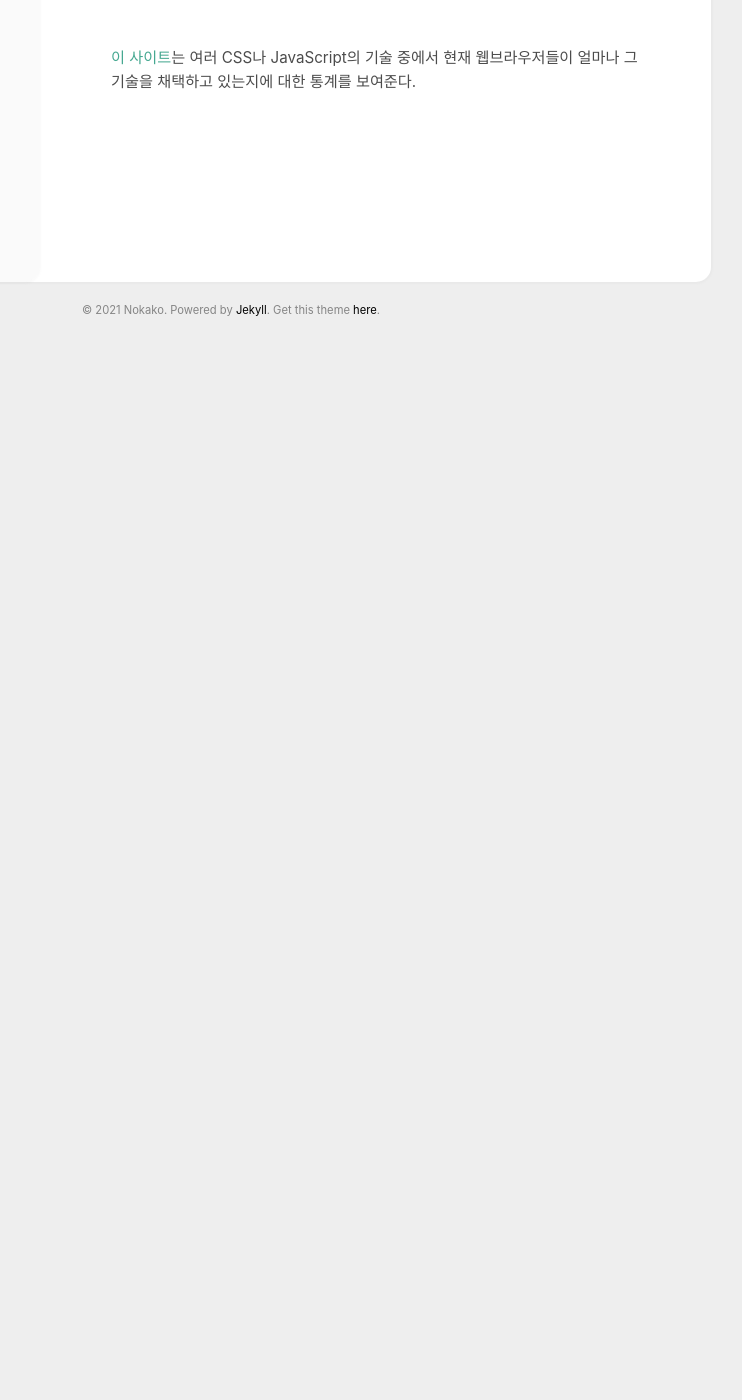
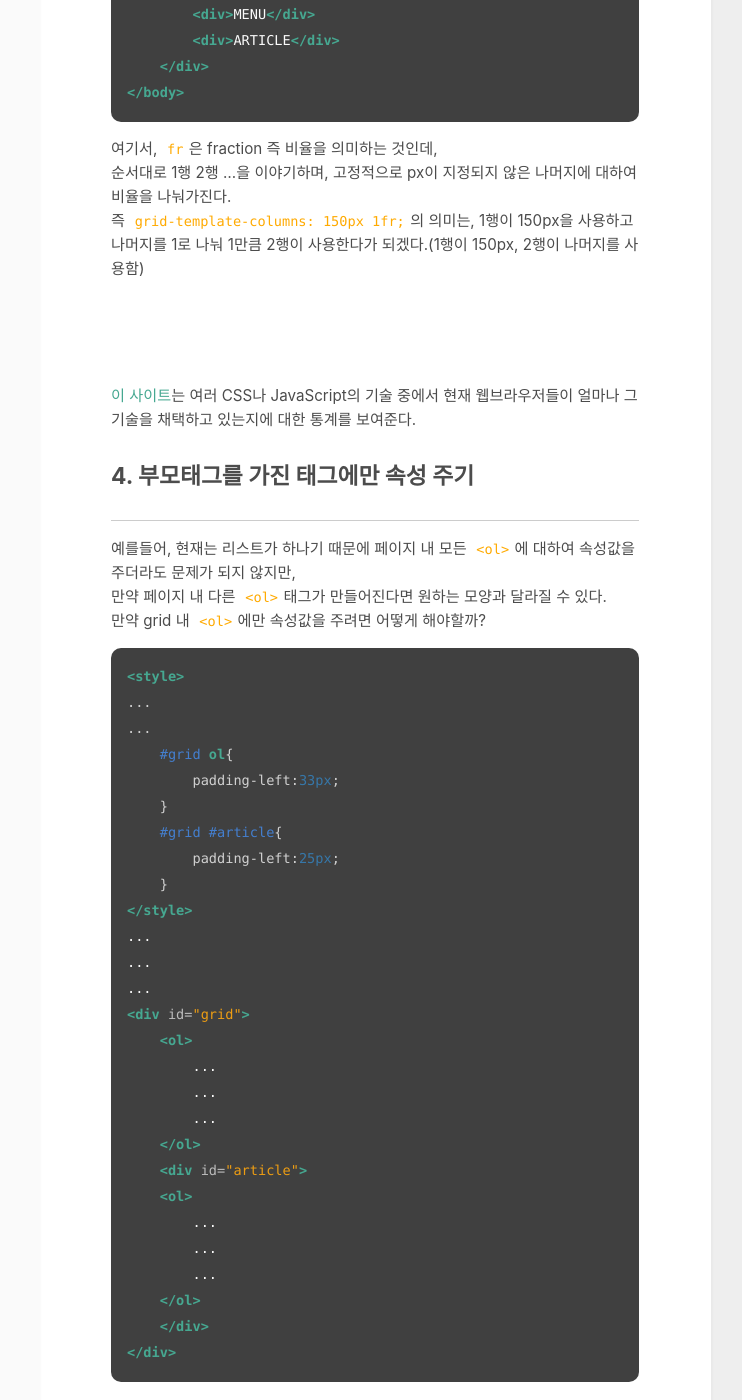
Before and after one commit to Nokako/Nokako.github.io, a Jekyll site: the page built from _posts/2021-02-08-23.md, in a window 1280 px wide and 1400 px high, scrolled down 5488 px. Shown: the whole window, without its empty margins (409-1151 px from the left). Built offline with Jekyll 4.4.1, drawn with Linux system fonts in a browser that asks for light colours; before the commit the page ends 5830 px from its top, so only the background shows below that; some of the changed text lies outside the part shown.

Commit message:
TIL수정

````diff
--- a/_posts/2021-02-08-23.md
+++ b/_posts/2021-02-08-23.md
@@ -119,6 +119,20 @@ html을 연습하자는 목적과는 다르게 내 욕망은 디자인을 향해
 웹 브라우저에서 `ctrl+shift+i`혹은 `ctrl+shift+c(추천) `마우스우클릭+검사(inspect)` 클릭
 elements > style
 도구를 이해할 것
+
+### 4. 테두리를 만드는 방법
+
+```html
+<style>
+h1 {
+    border-bottom:1px sold gray;
+}
+</style>
+```
+`border-bottom`을 이용하면 아래쪽에만 테두리가 생겨 마치 밑줄을 그은 것 처럼 보인다.
+이후 디테일한 디자인을 위해서는 3번의 개발자도구를 적극 활용하도록 하자.
+
+
 <br>
 <br>
 <br>
@@ -212,3 +226,40 @@ elements > style
 <br>
 
 [이 사이트](https://caniuse.com/)는 여러 CSS나 JavaScript의 기술 중에서 현재 웹브라우저들이 얼마나 그 기술을 채택하고 있는지에 대한 통계를 보여준다.
+
+
+## 4. 부모태그를 가진 태그에만 속성 주기
+---
+예를들어, 현재는 리스트가 하나기 때문에 페이지 내 모든 `<ol>`에 대하여 속성값을 주더라도 문제가 되지 않지만,
+만약 페이지 내 다른 `<ol>`태그가 만들어진다면 원하는 모양과 달라질 수 있다.
+만약 grid 내 `<ol>`에만 속성값을 주려면 어떻게 해야할까?
+
+```html
+<style>
+...
+...
+    #grid ol{
+        padding-left:33px;
+    }
+    #grid #article{
+        padding-left:25px;
+    }
+</style>
+...
+...
+...
+<div id="grid">
+    <ol>
+        ...
+        ...
+        ...
+    </ol>
+    <div id="article">
+    <ol>
+        ...
+        ...
+        ...
+    </ol>
+    </div>
+</div>
+```
````
